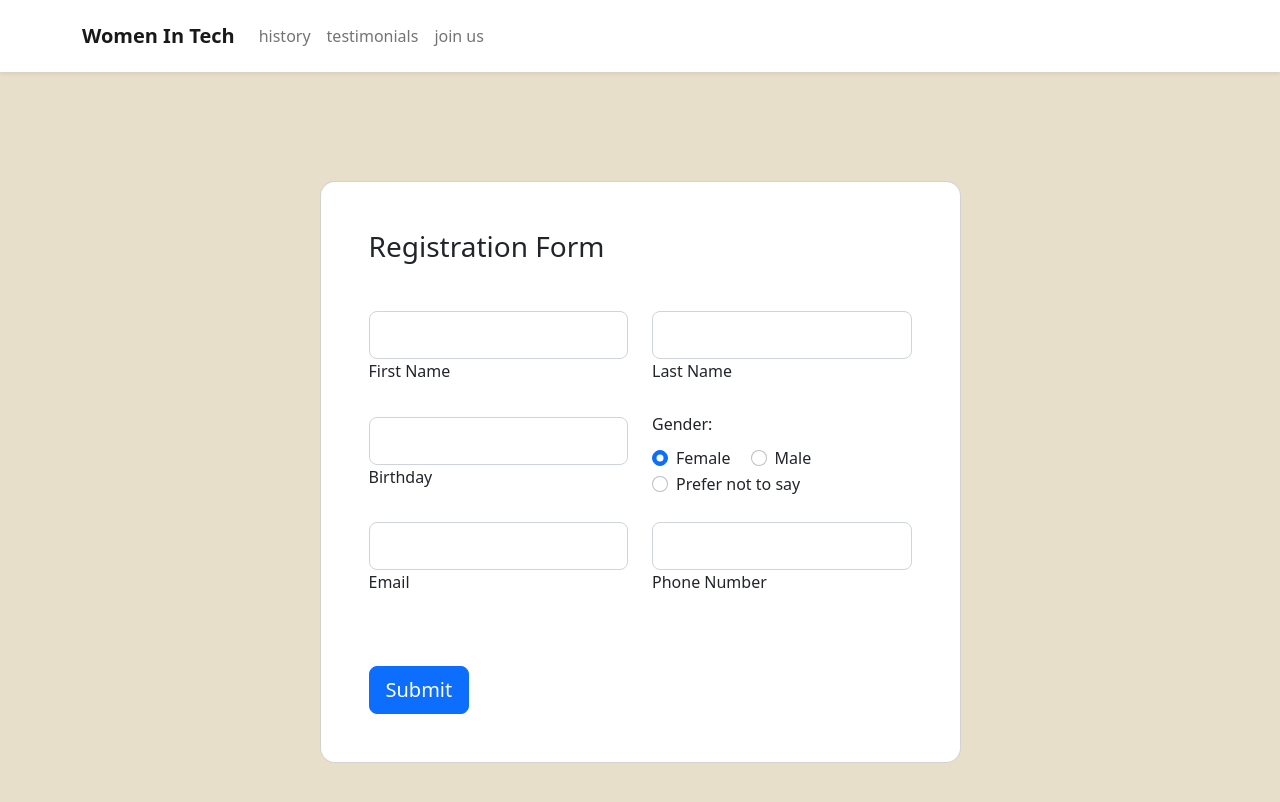
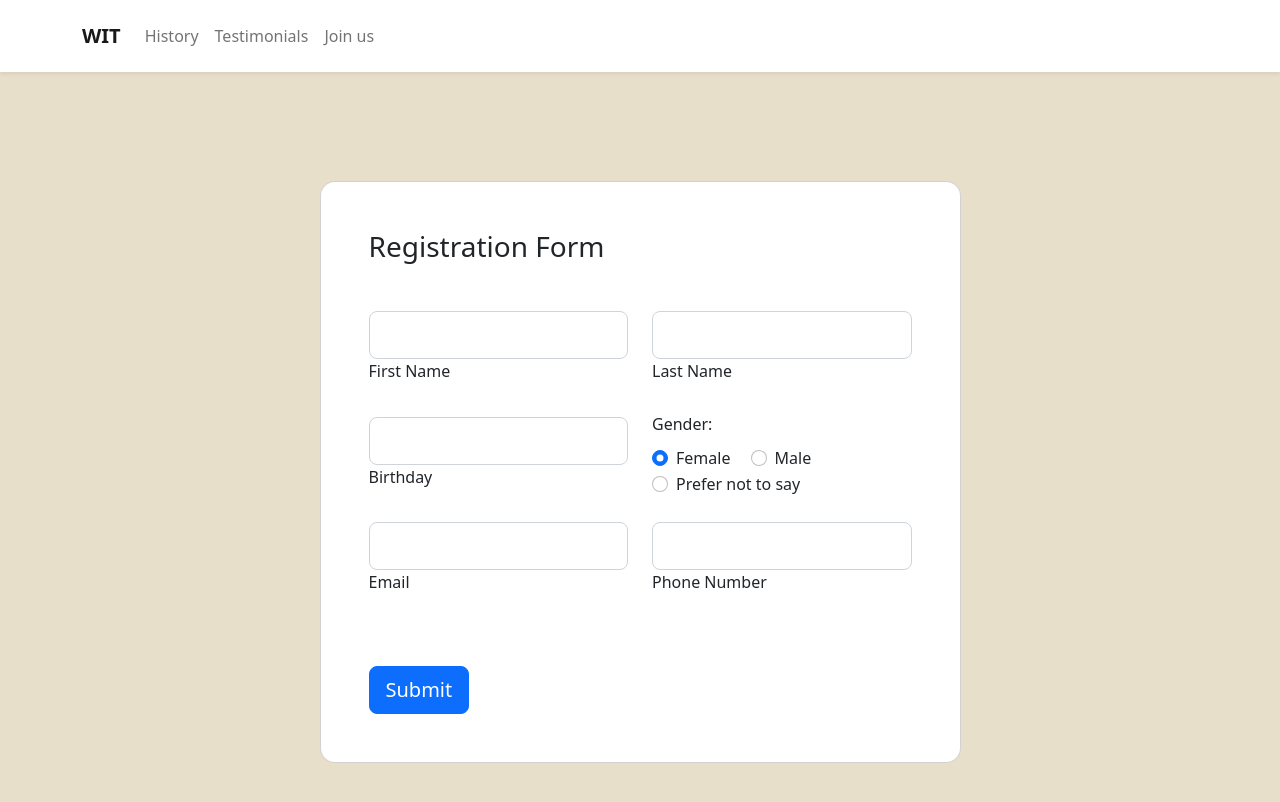
Before and after one commit to AmouletteB/WIT, a plain HTML site: page pages/joinus.html in a window 1280 px wide. Drawn offline with nearby package versions, Linux system fonts and the light colour scheme.

Commit message:
Navbar text changr

```diff
--- a/pages/joinus.html
+++ b/pages/joinus.html
@@ -24,13 +24,13 @@
 
   <!-- Navbar -->
 <nav class="navbar navbar-expand-lg navbar-light bg-white py-3 shadow-sm">
-  <div class="container"><a href="/index.html" class="navbar-brand"> <b>Women In Tech</b></a>
+  <div class="container"><a href="/index.html" class="navbar-brand"> <b>WIT</b></a>
     <button type="button" data-toggle="collapse" data-target="#navbarSupportedContent" aria-controls="navbarSupportedContent" aria-expanded="false" aria-label="Toggle navigation" class="navbar-toggler"><span class="navbar-toggler-icon"></span></button>
     <div id="navbarSupportedContent" class="collapse navbar-collapse">
       <ul class="navbar-nav ml-auto">
-        <li class="nav-item"><a href="../pages/history.html" class="nav-link">history</a></li>
-        <li class="nav-item"><a href="../pages/testimonials.html" class="nav-link">testimonials</a></li>
-        <li class="nav-item"><a href="../pages/joinus.html" class="nav-link">join us</a></li>
+        <li class="nav-item"><a href="../pages/history.html" class="nav-link">History</a></li>
+        <li class="nav-item"><a href="../pages/testimonials.html" class="nav-link">Testimonials</a></li>
+        <li class="nav-item"><a href="../pages/joinus.html" class="nav-link">Join us</a></li>
       </ul>
     </div>
   </div>
```
Also changed, not shown: index.html (+4 -4 lines), pages/history.html (+4 -4 lines), pages/testimonials.html (+4 -4 lines).
